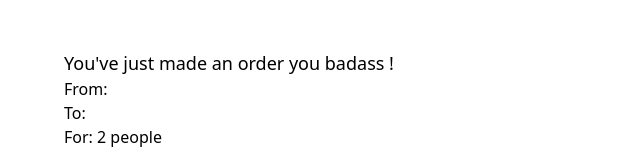
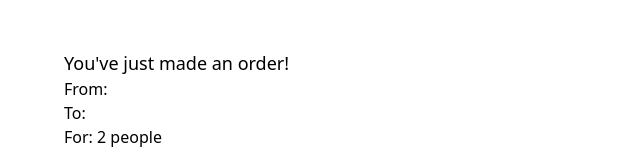
Before and after one commit to PersonalTaxi/website, a Next.js app: page /ordering/ordered in a window 1280 px wide. Shown: the top 160 px of the page, without its empty margins (0-640 px from the left). Built offline with nearby package versions, Linux system fonts and the light colour scheme.

Commit message:
first commit

```diff
--- a/src/pages/ordering/ordered.tsx
+++ b/src/pages/ordering/ordered.tsx
@@ -7,9 +7,9 @@ export default function Ordered() {
 
   return (
     <div className=' w-[90vw] mx-auto mt-[50px]'>
-        <div className='text-[18px]'>You&apos;ve just made an order you badass !</div>
+        <div className='text-[18px]'>You&apos;ve just made an order!</div>
         <div><p>From: {queryFrom}</p></div>
-        <div><p>To: {queryFrom}</p></div>
+        <div><p>To: {queryTo}</p></div>
         <div><p>For: {people} people</p></div>
     </div>
   )
```
